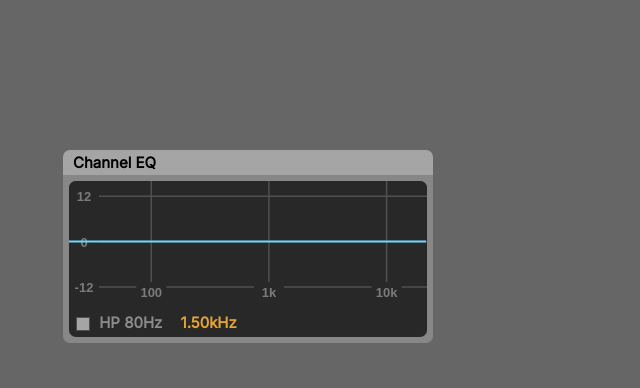
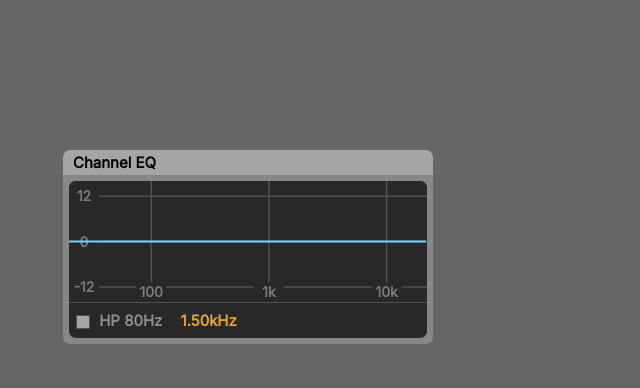
Before and after one commit to mosmeh/web-channel-eq, a website built with webpack: page src/index.html in a window 1280 px wide. Shown: the top 388 px of the page, 392-1032 px from the left. Built offline with nearby package versions, Linux system fonts and the light colour scheme.

Commit message:
Edit style

```diff
--- a/src/index.js
+++ b/src/index.js
@@ -141,7 +141,7 @@ function drawCurve() {
 }
 
 function draw() {
-    canvasCtx.font = 'bold 13px sans-serif';
+    canvasCtx.font = 'bold 14px Inter';
     canvasCtx.textAlign = 'center';
 
     canvasCtx.fillStyle = BG_COLOR;
--- a/src/style.css
+++ b/src/style.css
@@ -50,9 +50,13 @@ body {
     background-color: #282828;
     overflow: hidden;
 }
+.device canvas {
+    border-bottom: 1px solid #505050;
+}
 .device .content div {
     padding: 7px;
     height: 31px;
+    line-height: 14px;
 }
 .device .frequency {
     display: inline-block;
```
